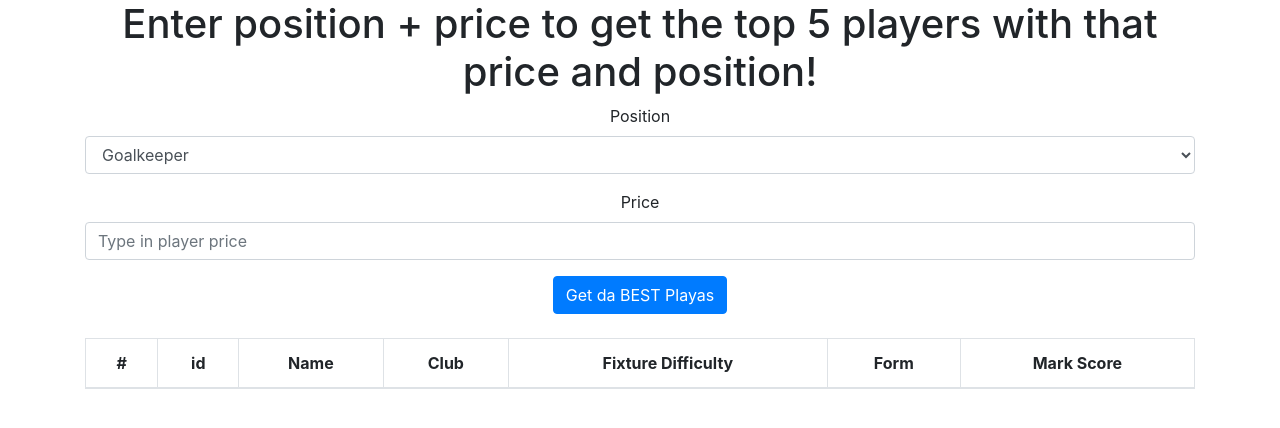
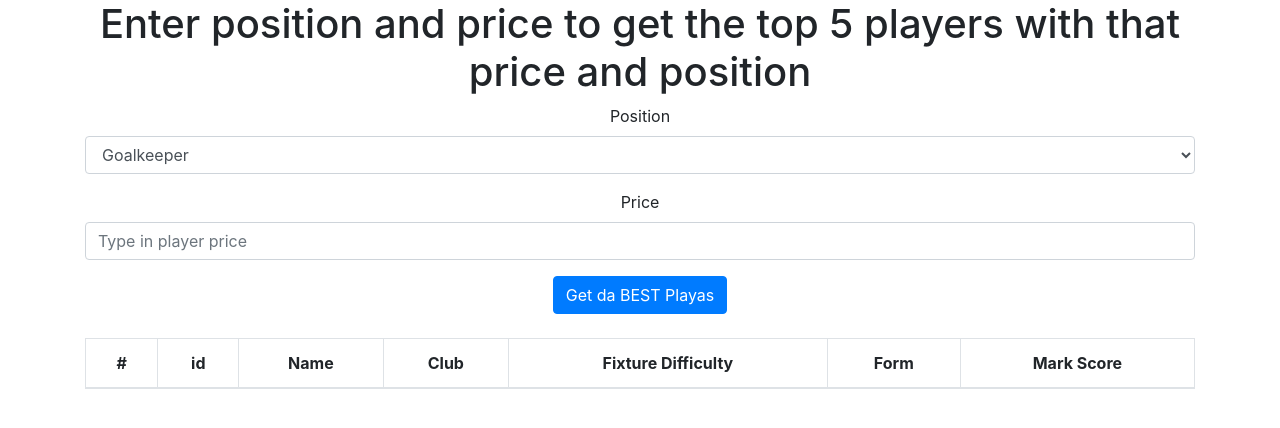
Before and after one commit to RealMarkSussex/Fantasy-App, a React (Create React App) app in the folder frontend/: page / in a window 1280 px wide. Shown: the top 428 px of the page. Built offline with nearby package versions, Linux system fonts and the light colour scheme.

Commit message:
Header Alteration

```diff
--- a/frontend/src/components/playerForm.tsx
+++ b/frontend/src/components/playerForm.tsx
@@ -11,8 +11,8 @@ const PlayerList = () => {
   return (
     <Container>
       <h1>
-        Enter position + price to get the top 5 players with that price and
-        position!
+        Enter position and price to get the top 5 players with that price and
+        position
       </h1>
       <Form
         onSubmit={(event) => handleSubmit(event, setPlayers, position, price)}
```
